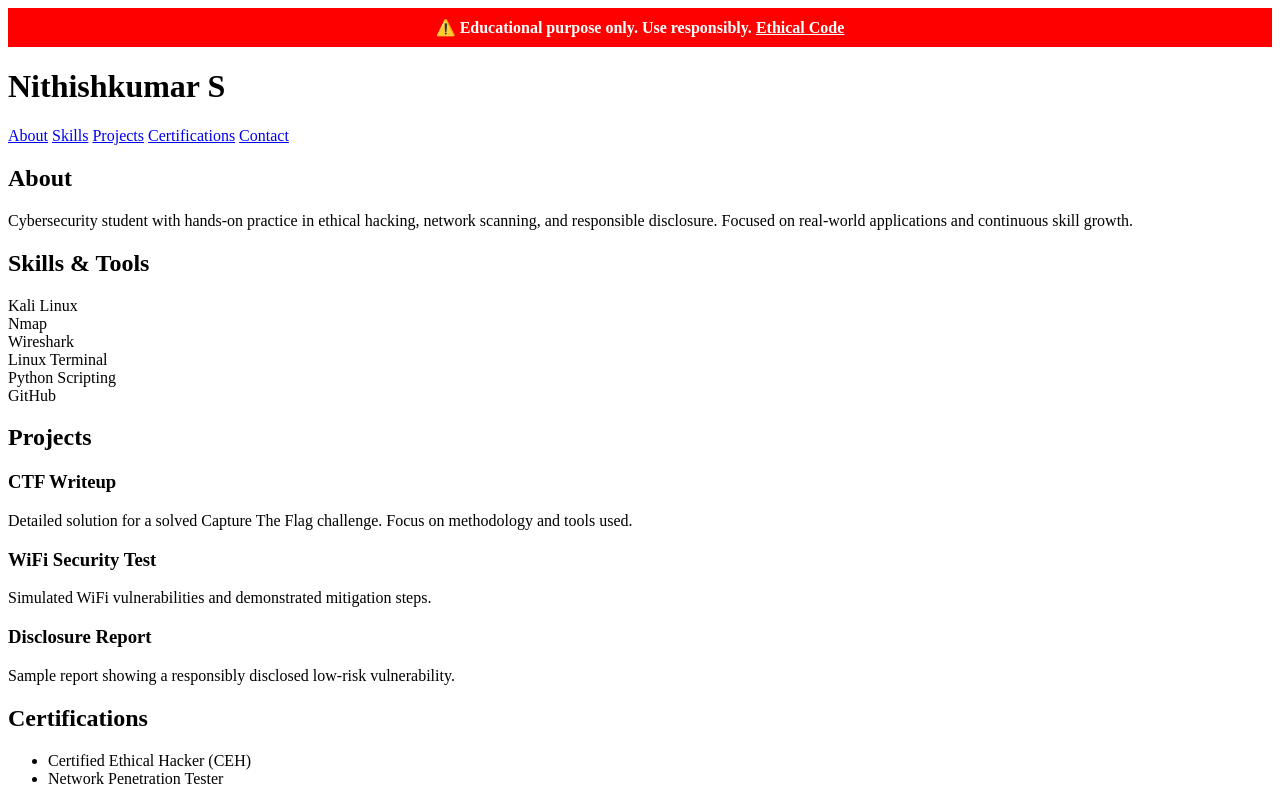
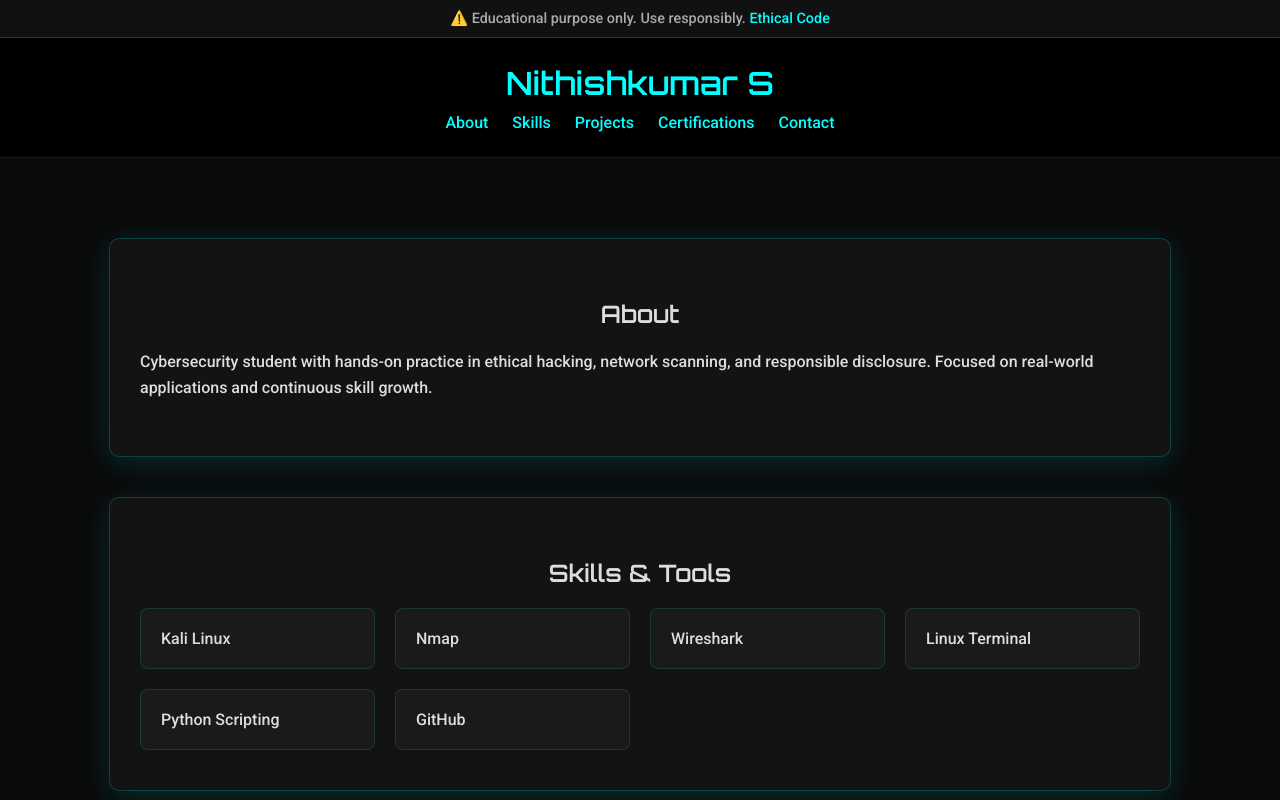
Before and after one commit to nithish687894/nithish687894.github.io, a plain HTML site: page index.html in a window 1280 px wide. Shown: the top 800 px of the page. Drawn offline with Linux system fonts and the light colour scheme.

Commit message:
Update style.css

```diff
--- a/style.css
+++ b/style.css
@@ -1,56 +1,119 @@
-/* === DISCLAIMER BANNER === */
-.disclaimer {
-  background: #f00;
-  color: #fff;
-  text-align: center;
-  padding: 10px;
-  font-weight: bold;
+/* === GENERAL === */
+body {
+  margin: 0;
+  font-family: 'Roboto', sans-serif;
+  background: #0a0a0a;
+  color: #ddd;
+  scroll-behavior: smooth;
 }
 
-.disclaimer a {
-  color: #fff;
-  text-decoration: underline;
+h1, h2 {
+  font-family: 'Orbitron', sans-serif;
 }
 
-/* === STICKY NAV === */
+a {
+  color: #0ff;
+  text-decoration: none;
+}
+
+a:hover {
+  text-decoration: underline;
+  text-shadow: 0 0 5px #0ff;
+}
+
+.disclaimer {
+  background: #111;
+  color: #aaa;
+  padding: 10px;
+  text-align: center;
+  font-size: 0.9em;
+  border-bottom: 1px solid #0ff3;
+}
+
 header {
+  background: #000;
+  padding: 25px 20px;
+  text-align: center;
+  border-bottom: 1px solid #0ff2;
   position: sticky;
   top: 0;
-  z-index: 999;
+  z-index: 1000;
 }
 
-/* === HERO VIDEO (Optional) === */
-.hero video {
-  max-width: 100%;
-  margin-top: 20px;
-  border: 2px solid #0ff4;
-  border-radius: 8px;
+header h1 {
+  margin: 0;
+  color: #0ff;
+  font-size: 2em;
 }
 
-/* === CONTACT FORM (Optional) === */
-form {
-  display: flex;
-  flex-direction: column;
-  gap: 15px;
+nav {
+  margin-top: 10px;
 }
 
-form input, form textarea {
-  padding: 10px;
-  border: 1px solid #0ff3;
-  background: rgba(255, 255, 255, 0.05);
-  color: #ddd;
-  border-radius: 5px;
+nav a {
+  margin: 0 10px;
+  font-weight: 500;
 }
 
-form button {
-  background: #0ff;
-  color: #000;
-  padding: 10px;
-  border: none;
-  border-radius: 5px;
-  cursor: pointer;
+main {
+  padding: 40px 20px;
 }
 
-form button:hover {
-  background: #0cc;
+.glass {
+  max-width: 1000px;
+  margin: 40px auto;
+  background: rgba(255, 255, 255, 0.04);
+  backdrop-filter: blur(6px);
+  border: 1px solid #0ff3;
+  border-radius: 10px;
+  padding: 40px 30px;
+  box-shadow: 0 6px 30px #0ff2;
 }
+
+.glass h2 {
+  text-align: center;
+  margin-bottom: 20px;
+}
+
+.glass p, .glass li {
+  line-height: 1.6;
+}
+
+.grid {
+  display: grid;
+  grid-template-columns: repeat(auto-fit, minmax(220px, 1fr));
+  gap: 20px;
+  margin-top: 20px;
+}
+
+.item {
+  background: rgba(255, 255, 255, 0.03);
+  padding: 20px;
+  border: 1px solid #0ff2;
+  border-radius: 8px;
+  transition: transform 0.3s ease, box-shadow 0.3s ease;
+}
+
+.item:hover {
+  transform: translateY(-5px);
+  box-shadow: 0 0 15px #0ff4;
+}
+
+footer {
+  text-align: center;
+  background: #000;
+  padding: 20px;
+  border-top: 1px solid #0ff2;
+  color: #888;
+}
+
+/* === RESPONSIVE === */
+@media (max-width: 768px) {
+  header h1 {
+    font-size: 1.5em;
+  }
+  nav a {
+    display: block;
+    margin: 10px 0;
+  }
+}
```
